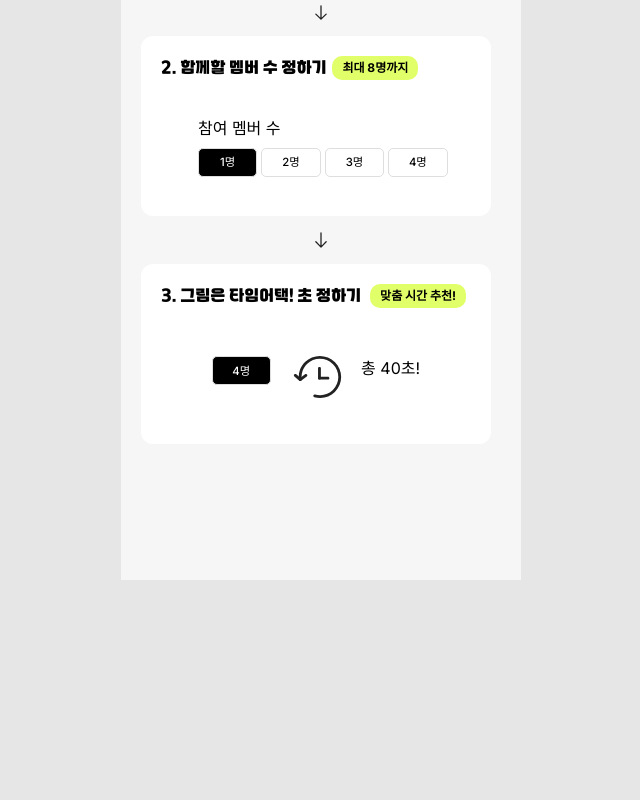
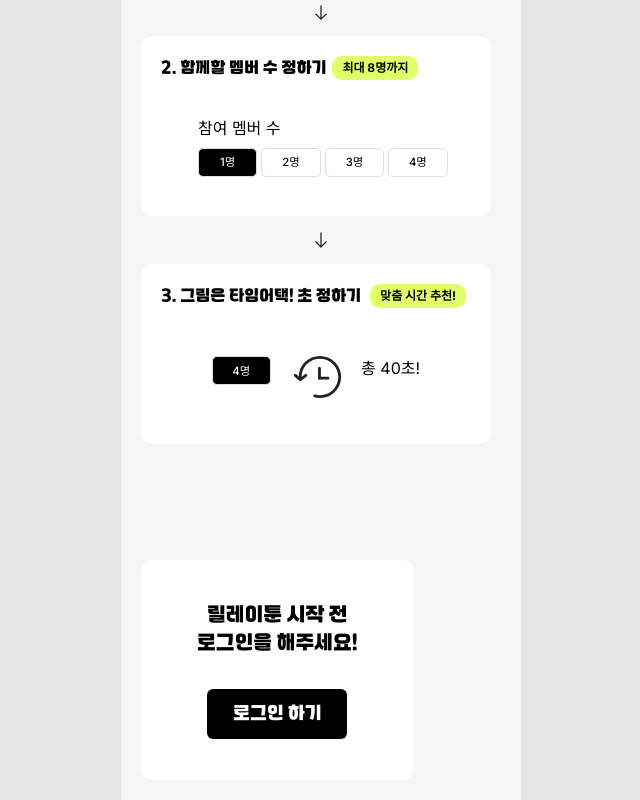
Before and after one commit to relay-toon/front, a Next.js app: page / in a window 1280 px wide. Shown: the part 923-1723 px from the top of the page, without its empty margins (319-959 px from the left). Before the commit the page ends 1503 px from the top, so only its background shows below. Built offline with nearby package versions, Linux system fonts and the light colour scheme.

Commit message:
login-modal

```diff
--- a/src/components/Main.tsx
+++ b/src/components/Main.tsx
@@ -1,6 +1,7 @@
 import Image from 'next/image';
 import '../app/styles/globals.css';
 import DrawingOrder from './DrawingOrder';
+import LoginModal from './login-modal';
 
 export default function Main() {
   return (
@@ -128,6 +129,7 @@ export default function Main() {
           </div>
         </div>
       </div>
+      <LoginModal buttonText='로그인 하기' />
     </div>
   );
 }
--- /dev/null
+++ b/src/components/login-modal.tsx
@@ -0,0 +1,17 @@
+import Link from "next/link";
+
+
+export default function LoginModal() {
+  return (
+    <div className="w-[273px] h-[220.27px]  bg-white flex flex-col justify-center items-center rounded-[12px] gap-[32px] custom-waguri-font">
+      <span className="text-center text-xl">
+        릴레이툰 시작 전 <br /> 로그인을 해주세요!
+      </span>
+      <Link href={'/login'}>
+        <button className="w-[140px] h-[50px] text-lg bg-black text-white rounded-[6px]">
+          로그인 하기
+        </button>
+      </Link>
+    </div>
+  );
+}
```
